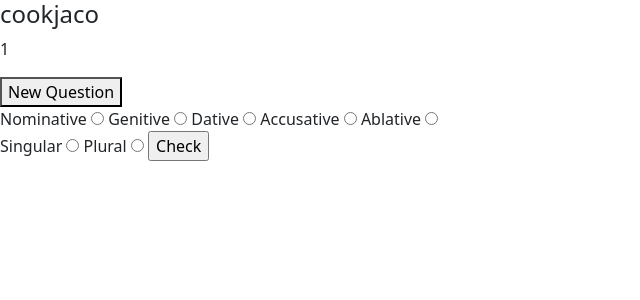
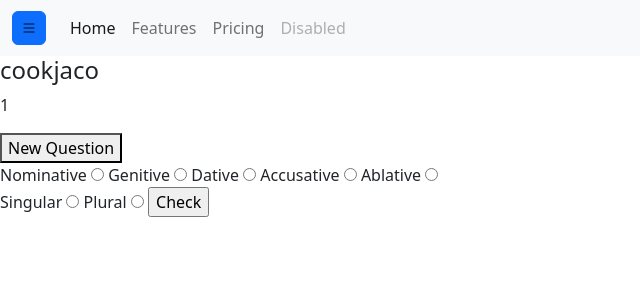
Before and after one commit to Js-cook/Ordo-Aquilarum, a Django app: page /practice/1/ in a window 1280 px wide. Shown: the top 300 px of the page, without its empty margins (0-640 px from the left). Run offline with Django 3.2, Linux system fonts and the light colour scheme; a user stored in the database is signed in.

Commit message:
ADD - Imported bootstrap and started on homepage

```diff
--- a/frontend/templates/base.html
+++ b/frontend/templates/base.html
@@ -8,6 +8,58 @@
     <title>{% block title %}{% endblock %}</title>
   </head>
   <body onload="retrieveQuestion()">
+<!--     <a class="btn btn-primary p-2" data-bs-toggle="offcanvas" href="#offcanvasExample" role="button" aria-controls="offcanvasExample">
+  <svg xmlns="http://www.w3.org/2000/svg" width="16" height="16" fill="currentColor" class="bi bi-list" viewBox="0 0 16 16">
+    <path fill-rule="evenodd" d="M2.5 12a.5.5 0 0 1 .5-.5h10a.5.5 0 0 1 0 1H3a.5.5 0 0 1-.5-.5zm0-4a.5.5 0 0 1 .5-.5h10a.5.5 0 0 1 0 1H3a.5.5 0 0 1-.5-.5zm0-4a.5.5 0 0 1 .5-.5h10a.5.5 0 0 1 0 1H3a.5.5 0 0 1-.5-.5z"/>
+  </svg>
+</a> -->
+<div class="offcanvas offcanvas-start" tabindex="-1" id="offcanvasExample" aria-labelledby="offcanvasExampleLabel">
+  <div class="offcanvas-header">
+    <h5 class="offcanvas-title" id="offcanvasExampleLabel">Offcanvas</h5>
+    <button type="button" class="btn-close" data-bs-dismiss="offcanvas" aria-label="Close"></button>
+  </div>
+  <div class="offcanvas-body">
+    <div class="container">
+      <ul class="list-group list-group-flush">
+        <li class="list-group-item">An item</li>
+        <li class="list-group-item">A second item</li>
+        <li class="list-group-item">A third item</li>
+        <li class="list-group-item">A fourth item</li>
+        <li class="list-group-item">And a fifth one</li>
+      </ul>
+    </div>
+  </div>
+</div>
+    <nav class="navbar navbar-expand-lg bg-light">
+  <div class="container-fluid">
+<!--     <a class="navbar-brand" href="#">Navbar</a> -->
+    <a class="btn btn-primary p-2 navbar-brand" data-bs-toggle="offcanvas" href="#offcanvasExample" role="button" aria-controls="offcanvasExample">
+      <svg xmlns="http://www.w3.org/2000/svg" width="16" height="16" fill="currentColor" class="bi bi-list" viewBox="0 0 16 16">
+        <path fill-rule="evenodd" d="M2.5 12a.5.5 0 0 1 .5-.5h10a.5.5 0 0 1 0 1H3a.5.5 0 0 1-.5-.5zm0-4a.5.5 0 0 1 .5-.5h10a.5.5 0 0 1 0 1H3a.5.5 0 0 1-.5-.5zm0-4a.5.5 0 0 1 .5-.5h10a.5.5 0 0 1 0 1H3a.5.5 0 0 1-.5-.5z"/>
+      </svg>
+    </a>
+    <button class="navbar-toggler" type="button" data-bs-toggle="collapse" data-bs-target="#navbarNav" aria-controls="navbarNav" aria-expanded="false" aria-label="Toggle navigation">
+      <span class="navbar-toggler-icon"></span>
+    </button>
+    <div class="collapse navbar-collapse" id="navbarNav">
+      <ul class="navbar-nav">
+        <li class="nav-item">
+          <a class="nav-link active" aria-current="page" href="#">Home</a>
+        </li>
+        <li class="nav-item">
+          <a class="nav-link" href="#">Features</a>
+        </li>
+        <li class="nav-item">
+          <a class="nav-link" href="#">Pricing</a>
+        </li>
+        <li class="nav-item">
+          <a class="nav-link disabled">Disabled</a>
+        </li>
+      </ul>
+    </div>
+  </div>
+</nav>
+
     {% block content %}
 
     {% endblock %}
```
Also changed, not shown: frontend/templates/frontend/index.html (+0 -22 lines).
